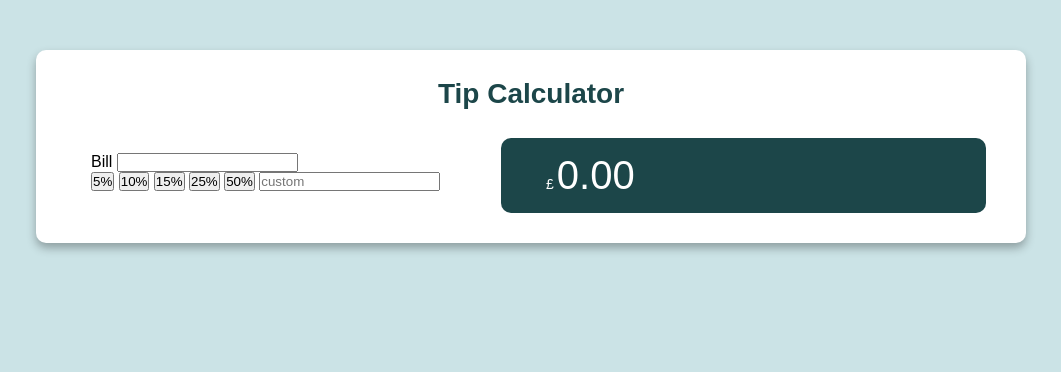
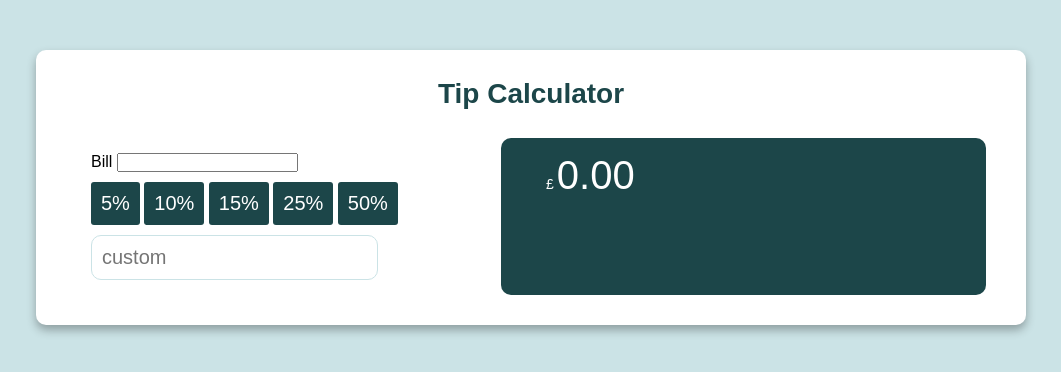
Before and after one commit to Chloe-O/tip-calculator, a plain HTML site: page index.html in a window 1280 px wide. Shown: the whole page, without its empty margins (109-1170 px from the left). Drawn offline with Linux system fonts and the light colour scheme.

Commit message:
more styling to tip buttons

```diff
--- a/app.js
+++ b/app.js
@@ -19,7 +19,7 @@ function checkTipByClick() {
 
 function checkTipByCustom() {
   customTip.addEventListener("input", () => {
-    testBox.textContent = customTip.value;
+    displayTotal.textContent = customTip.value.toFixed;
     customTipAmount = customTip.value;
     console.log(`The value of customTipAmount is ${customTipAmount}`);
   });
--- a/style.scss
+++ b/style.scss
@@ -52,6 +52,27 @@ body {
     .left {
       padding: 15px;
       flex: 1 1 0px;
+
+      #selectTip {
+        margin: 10px 0 0 0;
+        .tip-btn {
+          background: $primary;
+          border-radius: 3px;
+          color: #fff;
+          padding: 0.5em;
+          font-size: 20px;
+          border: none;
+        }
+
+        #customTipInput {
+          background: #fff;
+          border: 1px solid $secondary;
+          padding: 0.5em;
+          font-size: 20px;
+          border-radius: 10px;
+          margin: 10px 0 0 0;
+        }
+      }
     }
 
     .right {
```
Also changed, not shown: style.css, 1 other file.
